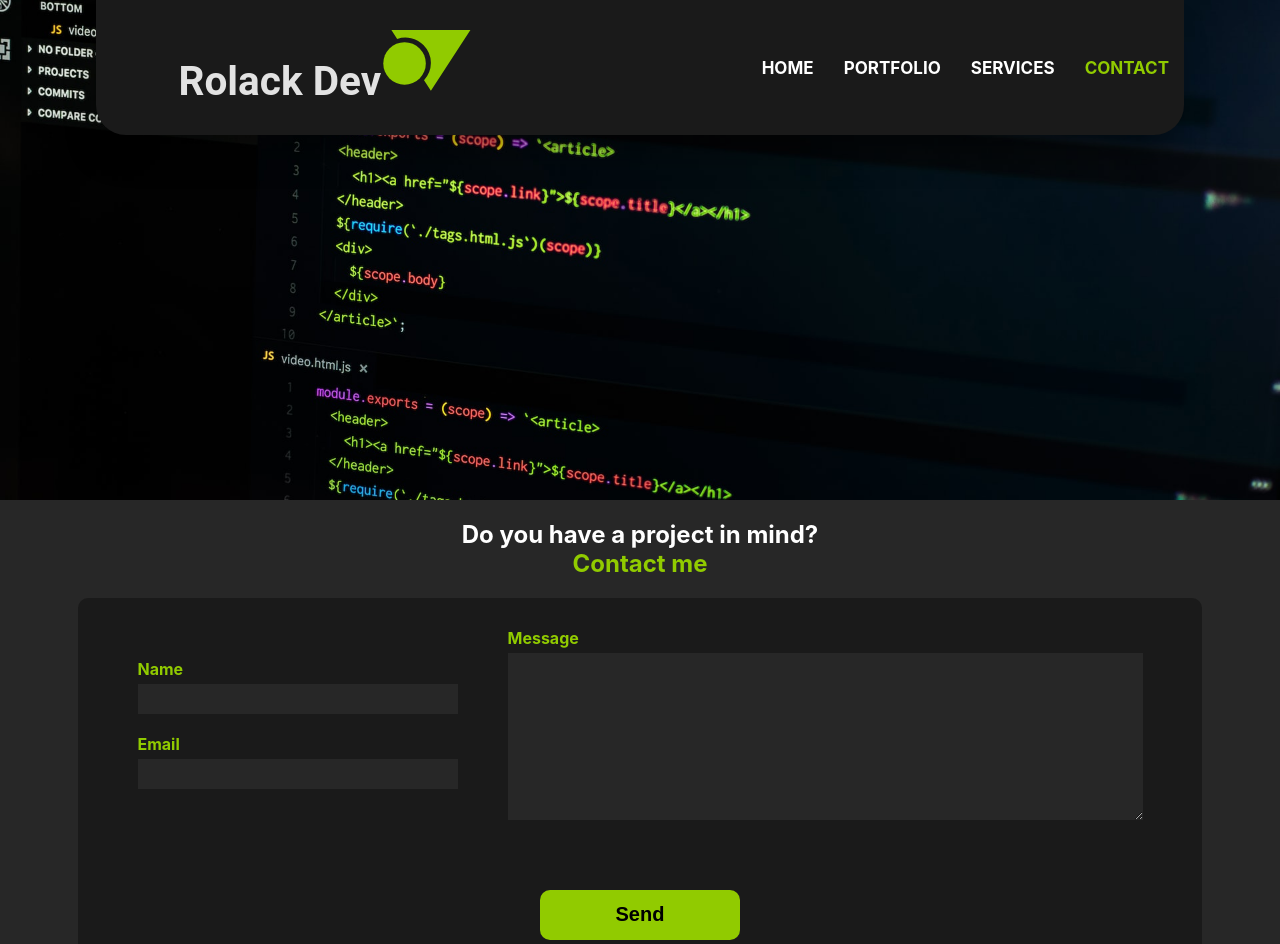
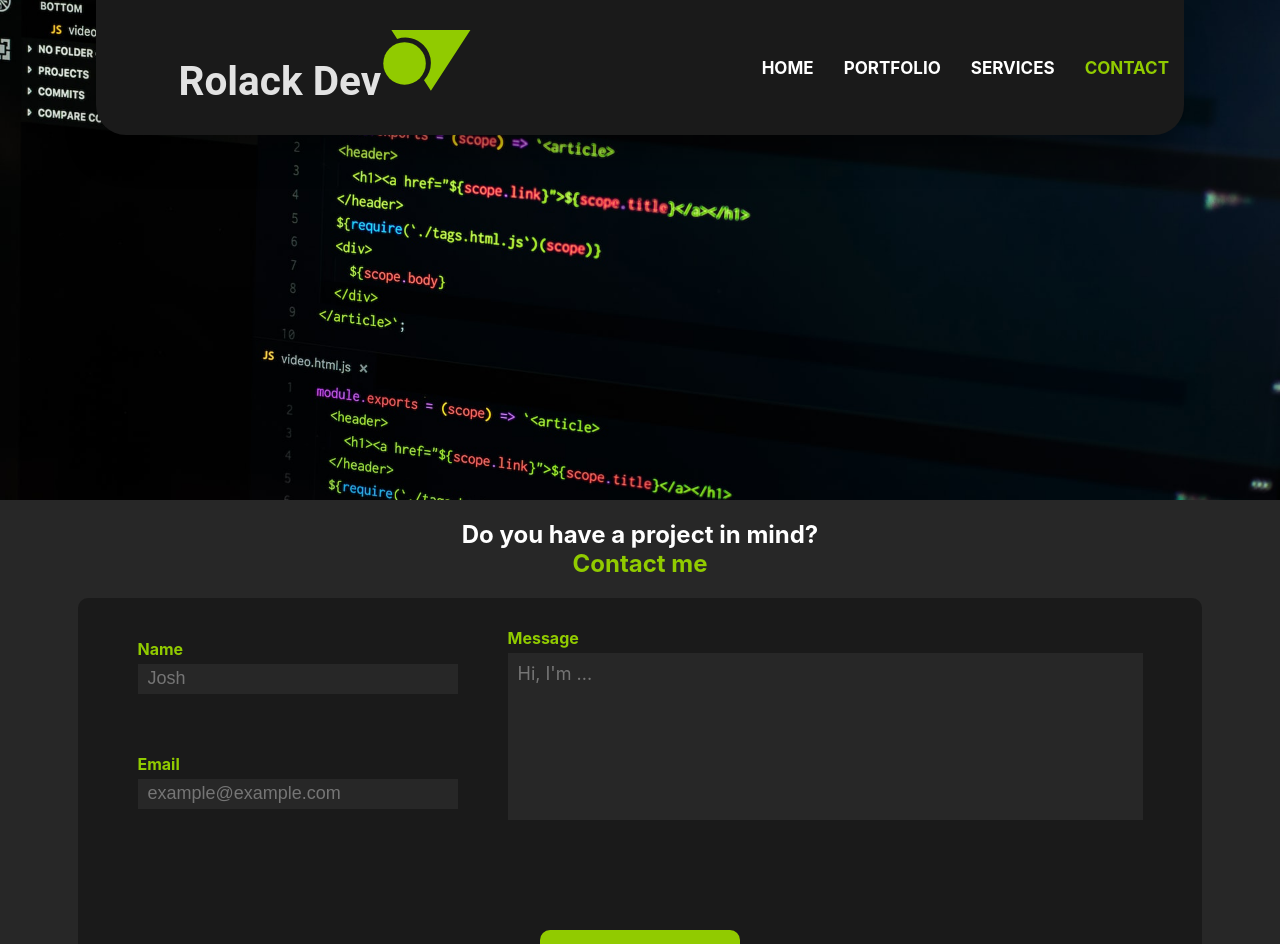
Before and after one commit to vcrolack/rolack-dev, a React (Create React App) app: page /contact in a window 1280 px wide. Shown: the top 944 px of the page. Built offline with nearby package versions, Linux system fonts and the light colour scheme.

Commit message:
conctact desktop view complete and the send logic too

```diff
--- a/src/components/Contact.js
+++ b/src/components/Contact.js
@@ -1,38 +1,69 @@
 import React from "react";
 import { useState, useRef } from "react";
 
-import emailjs from "@emailjs/browser";
-
+import { useForm } from "../hooks/useForm";
 import { Banner } from "./layout/Banner";
 import { Input } from "./layout/Input";
 import { Textarea } from "./layout/Textarea";
+import { Loader } from "./layout/Loader";
 
 import banner from "../assets/img/banner/banner-home.jpg";
+import { Message } from "./layout/Message";
+
+const initialForm = {
+  to_name: '',
+  to_email: '',
+  message: ''
+}
+
+const validationsForm = (form) => {
+  let errors = {};
+  const regexName = /^[A-Za-zÑñÁáÉéÍíÓóÚúÜü\s]+$/;
+  const regexEmail = /^(\w+[/./-]?){1,}@[a-z]+[/.]\w{2,}$/;
+  const regexMessage = /^.{1,255}$/;
+
+  if (!form.to_name.trim()) {
+    errors.to_name = 'Name is required'
+  } else if (!regexName.test(form.to_name.trim())) {
+    errors.to_name = 'Name only accpets letters and blanks';
+  }
+
+  if (!form.to_email.trim()) {
+    errors.to_email = 'Email is required'
+  } else if (!regexEmail.test(form.to_email.trim())) {
+    errors.to_email = 'Write a valid email'
+  }
+
+  if (!form.message.trim()) {
+    errors.message = 'Message is required'
+  } else if (!regexMessage.test(form.message.trim())) {
+    errors.message = 'The message can not have more of 255 characters'
+  }
+
+  return errors;
+}
 
 export const Contact = () => {
+  const {
+    form,
+    errors,
+    loading,
+    response,
+    handleChange,
+    handleBlur,
+    handleSubmit,
+  } = useForm(initialForm, validationsForm)
+
   const [name, setName] = useState("");
   const [email, setEmail] = useState("");
   const [message, setMessage] = useState("");
-  const form = useRef();
+  const [isValid, setIsValid] = useState(false);
+  const sendForm = useRef();
 
   const sendEmail = (e) => {
     e.preventDefault();
 
-    emailjs
-      .sendForm(
-        process.env.REACT_APP_EMAIL_SERVICE,
-        process.env.REACT_APP_TEMPLATE_ID,
-        form.current,
-        process.env.REACT_APP_PUBLIC_KEY
-      )
-      .then(
-        (result) => {
-          console.log(result.text);
-        },
-        (error) => {
-          console.log(error);
-        }
-      );
+
   };
 
 
@@ -48,31 +79,52 @@ export const Contact = () => {
         </div>
         <div className="container-contact">
           <div className="card-contact">
-            <form ref={form} onSubmit={sendEmail} name="contact-form" action="">
+            <form ref={sendForm} onSubmit={(e) => handleSubmit(e, sendForm)} name="contact-form" action="">
               <div className="inputs">
                 <div className="container-info-contact">
                   <Input
-                    onChange={(e) => setName(e.targe.value)}
+                    placeholder="Josh"
+                    onChange={handleChange}
+                    onBlur={handleBlur}
                     type="text"
                     labelText="Name"
                     name="to_name"
+                    value={form.name}
+                    isRequired={true}
                   />
+                  <div className="error-container">
+                    {errors.to_name && <p className="error">{errors.to_name}</p>}
+                  </div>
                   <Input
-                    onChange={(e) => setEmail(e.target.value)}
-                    type="text"
+                    placeholder="example@example.com"
+                    onChange={handleChange}
+                    onBlur={handleBlur}
+                    type="email"
                     labelText="Email"
                     name="to_email"
+                    value={form.email}
+                    isRequired={true}
                   />
+                  <div className="error-container">
+                    {errors.to_email && <p className="error">{errors.to_email}</p>}
+                  </div>
                 </div>
                 <div className="container-message">
                   <Textarea
-                    onChange={(e) => setMessage(e.target.value)}
+                    placeholder="Hi, I'm ..."
+                    onChange={handleChange}
+                    onBlur={handleBlur}
                     type="text"
                     labelText="Message"
                     rows="7"
                     cols="50"
                     name="message"
+                    value={form.message}
+                    isRequired={true}
                   />
+                  <div className="error-container">
+                    {errors.message && <p className="error">{errors.message}</p>}
+                  </div>
                 </div>
               </div>
               <div className="submit-container">
@@ -81,6 +133,10 @@ export const Contact = () => {
                 </button>
               </div>
             </form>
+            <div className="loader-container">
+              {loading && <Loader />}
+              {response && <Message msg={'Message sent successfully'} fontColor={"#91CB00"}/>}
+            </div>
           </div>
         </div>
       </section>
--- a/src/components/layout/HeaderNav.js
+++ b/src/components/layout/HeaderNav.js
@@ -1,6 +1,6 @@
 import React from 'react';
 import { NavLink } from 'react-router-dom';
-import logo from '../../assets/img/nav-logo/logo-lg.svg'
+import logo from '../../assets/img/nav-logo/logo-buenoo.svg'
 
 export const HeaderNav = () => {
   return (
--- a/src/components/layout/Input.js
+++ b/src/components/layout/Input.js
@@ -1,10 +1,40 @@
-import React from 'react'
+import React from "react";
 
-export const Input = ({labelText, type, name}) => {
+export const Input = ({
+  labelText,
+  type,
+  name,
+  isRequired,
+  value,
+  onChange,
+  onBlur,
+  placeholder
+}) => {
   return (
-    <div className="container-input">
-    <label htmlFor="">{labelText}</label>
-    <input name={name} type={type} />
-  </div>
-  )
-}
+    (isRequired && (
+      <div className="container-input">
+        <label htmlFor="">{labelText}</label>
+        <input
+          placeholder={placeholder}
+          onChange={onChange}
+          onBlur={onBlur}
+          required
+          name={name}
+          type={type}
+          value={value}
+        />
+      </div>
+    )) || (
+      <div className="container-input">
+        <label htmlFor="">{labelText}</label>
+        <input
+          onChange={onChange}
+          onBlur={onBlur}
+          name={name}
+          type={type}
+          value={value}
+        />
+      </div>
+    )
+  );
+};
--- /dev/null
+++ b/src/components/layout/Loader.js
@@ -0,0 +1,11 @@
+import React from 'react'
+
+export const Loader = () => {
+  return (
+    <div className='loader'>
+      <div></div>
+      <div></div>
+      <div></div>
+    </div>
+  )
+}
--- /dev/null
+++ b/src/components/layout/Message.js
@@ -0,0 +1,16 @@
+import React from "react";
+
+export const Message = ({ msg, fontColor }) => {
+  let styles = {
+    textAlign: "center",
+    color: fontColor,
+    fontWeight: "bold",
+  };
+
+  return (
+    <div style={styles}>
+      {/* <p>{msg}</p> */}
+      <p dangerouslySetInnerHTML={{ __html: msg }} />
+    </div>
+  );
+};
--- a/src/components/layout/Textarea.js
+++ b/src/components/layout/Textarea.js
@@ -1,10 +1,46 @@
 import React from "react";
 
-export const Textarea = ({ type, labelText, rows, cols, name }) => {
+export const Textarea = ({
+  type,
+  labelText,
+  rows,
+  cols,
+  name,
+  onChange,
+  onBlur,
+  isRequired,
+  value,
+  placeholder
+}) => {
   return (
-    <div className="container-input">
-      <label htmlFor="">{labelText}</label>
-      <textarea name={name} rows={rows} cols={cols} type={type}></textarea>
-    </div>
+    (isRequired && (
+      <div className="container-input">
+        <label htmlFor="">{labelText}</label>
+        <textarea
+          placeholder={placeholder}
+          name={name}
+          rows={rows}
+          cols={cols}
+          type={type}
+          onChange={onChange}
+          onBlur={onBlur}
+          value={value}
+          required
+        ></textarea>
+      </div>
+    )) || (
+      <div className="container-input">
+        <label htmlFor="">{labelText}</label>
+        <textarea
+          name={name}
+          rows={rows}
+          cols={cols}
+          type={type}
+          onChange={onChange}
+          onBlur={onBlur}
+          value={value}
+        ></textarea>
+      </div>
+    )
   );
 };
--- /dev/null
+++ b/src/hooks/useForm.js
@@ -0,0 +1,71 @@
+import { useState } from "react";
+
+import emailjs from "@emailjs/browser";
+
+export const useForm = (initialForm, validateForm) => {
+  const [form, setForm] = useState(initialForm);
+  const [errors, setErrors] = useState({});
+  const [loading, setLoading] = useState(false);
+  const [response, setResponse] = useState(null);
+
+  const handleChange = (e) => {
+    const { name, value } = e.target;
+
+    setForm({
+      ...form,
+      [name]: value,
+    });
+  };
+
+  const handleBlur = (e) => {
+    handleChange(e);
+    setErrors(validateForm(form));
+  };
+
+  const sendEmail = (sendForm, target) => {
+    emailjs
+      .sendForm(
+        process.env.REACT_APP_EMAIL_SERVICE,
+        process.env.REACT_APP_TEMPLATE_ID,
+        sendForm.current,
+        process.env.REACT_APP_PUBLIC_KEY
+      )
+      .then(
+        (result) => {
+          console.log(result.text);
+          setLoading(false);
+          setResponse(true);
+          target.reset();
+          form.message = "";
+
+          setTimeout(() => {
+            setResponse(false);
+          }, 3000);
+
+        },
+        (error) => {
+          console.log(error);
+        }
+      );
+  };
+
+  const handleSubmit = (e, sendForm) => {
+    e.preventDefault();
+    setErrors(validateForm(form));
+
+    if (Object.keys(errors).length === 0) {
+      setLoading(true);
+      sendEmail(sendForm, e.target);
+    }
+  };
+
+  return {
+    form,
+    errors,
+    loading,
+    response,
+    handleChange,
+    handleBlur,
+    handleSubmit,
+  };
+};
--- a/src/index.css
+++ b/src/index.css
@@ -47,10 +47,21 @@ textarea {
   outline: none;
   caret-color: #91CB00;
   color: #FFF;
+  resize: none;
   font-size: 18px;
   font-family: -apple-system, BlinkMacSystemFont, 'Segoe UI', 'Roboto', 'Oxygen',
   'Ubuntu', 'Cantarell', 'Fira Sans', 'Droid Sans', 'Helvetica Neue',
   sans-serif;
+}
+
+.error-container {
+  height: 20px;
+  margin: 20px 0;
+}
+
+.error {
+  font-weight: bold;
+  color: #DC3545;
 }
 
 .font-size-title {
@@ -461,3 +472,43 @@ form {
   color: #91CB00;
   cursor: pointer;
 }
+
+.loader-container {
+  height: 52px;
+}
+
+.loader {
+  display: flex;
+  align-items: center;
+  justify-content: space-between;
+  width: 60px;
+  height: 50px;
+}
+
+.loader div {
+  width: 12px;
+  background: #91CB00;
+  animation: loader 1.8s linear infinite;
+}
+
+@keyframes loader {
+  0% {
+      height: 12px;
+  }
+  25% {
+      height: 50px;
+  }
+  50% {
+      height: 10px;
+  }
+  75% {
+      height: 25px;
+  }
+  100% {
+      height: 12px;
+  }
+}
+
+.loader div:nth-child(2) {
+  animation-delay: -0.25s;
+}
```
Also changed, not shown: src/assets/img/nav-logo/logo-buenoo.svg (added).
